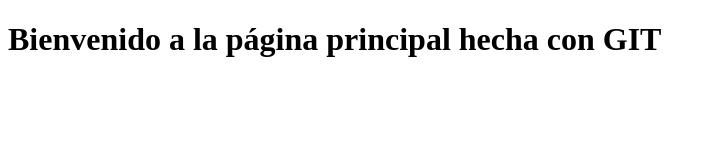
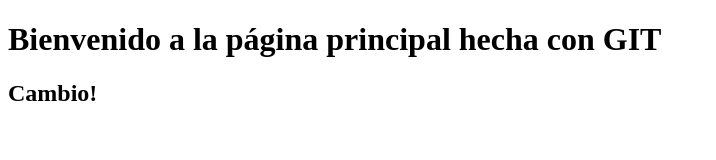
Before and after one commit to DMC234/GIT3, a plain HTML site: page index.html in a window 1280 px wide. Shown: the whole page, without its empty margins (0-716 px from the left). Drawn offline with Linux system fonts and the light colour scheme.

Commit message:
Cambio de prueba con kraken
Esto es una prueba para ver cambios con kraken

```diff
--- a/index.html
+++ b/index.html
@@ -8,5 +8,6 @@
 </head>
 <body>
     <h1>Bienvenido a la página principal hecha con GIT</h1>
+    <h2>Cambio!</h2>
 </body>
 </html>
```
